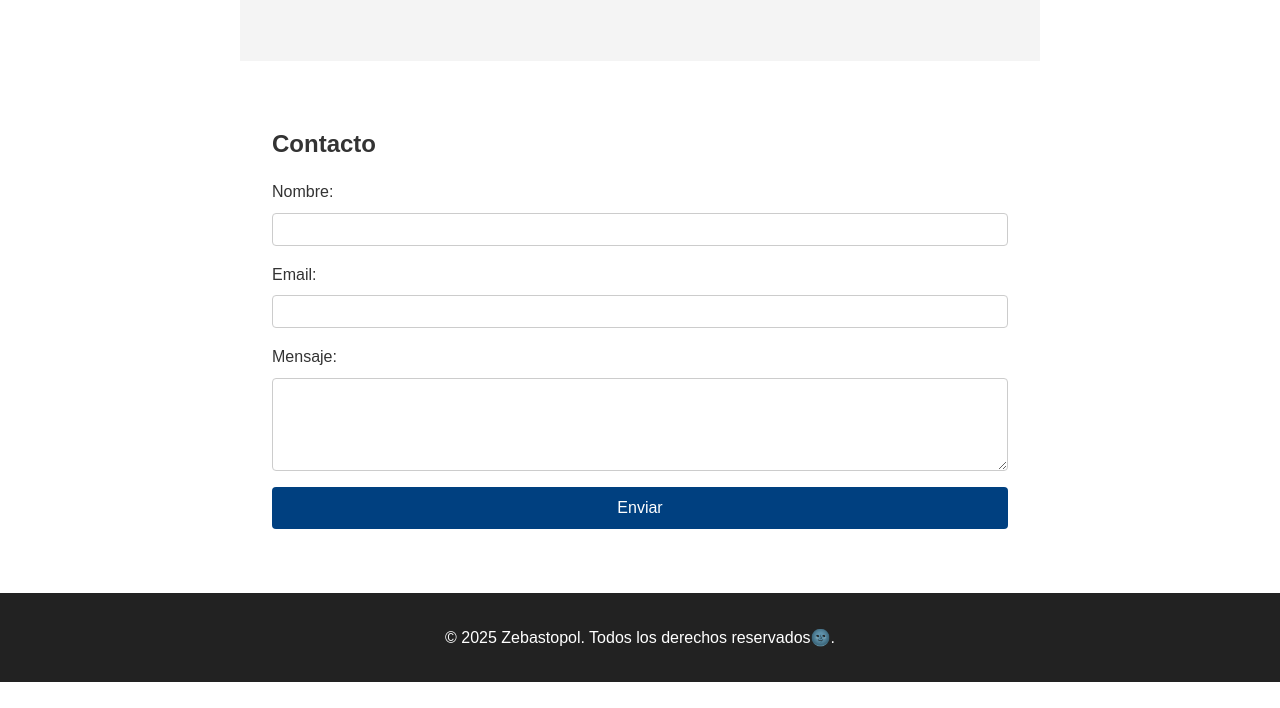
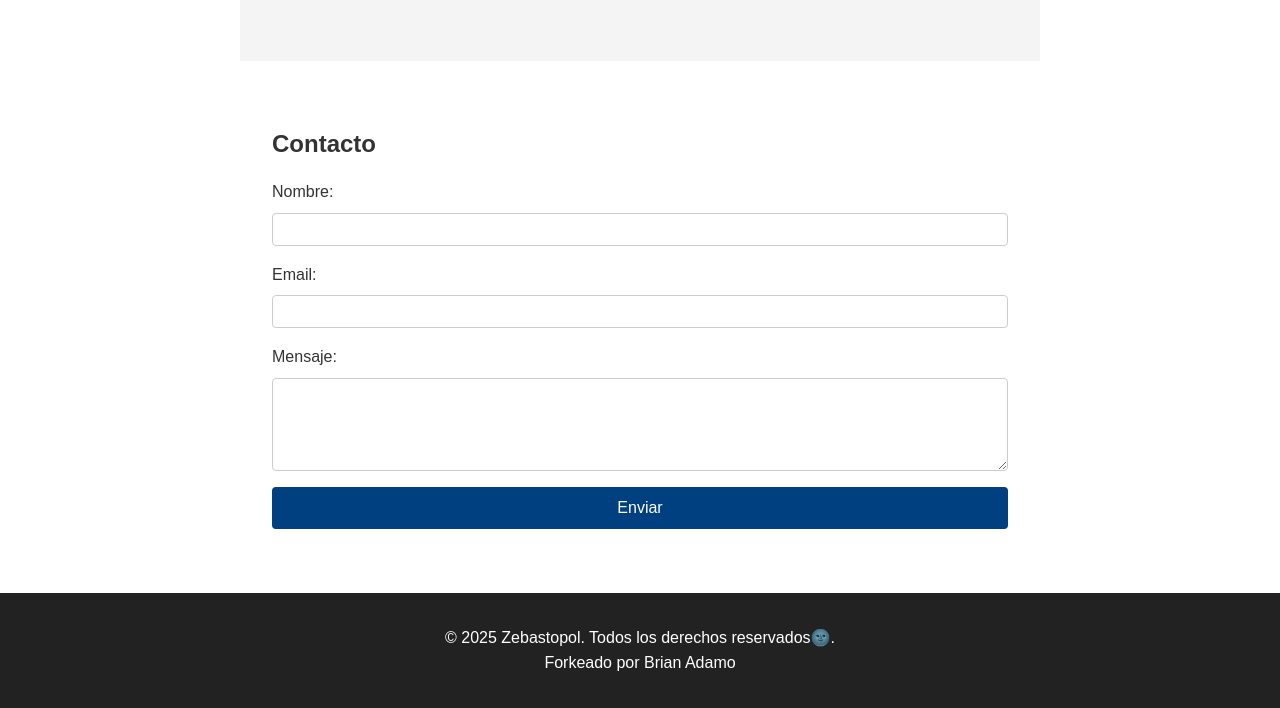
Before and after one commit to BrianAdamo/zebastopol.github.io, a plain HTML site: page index.html in a window 1280 px wide. Shown: the part 2734-3442 px from the top of the page. Before the commit the page ends 3416 px from the top, so only its background shows below. Drawn offline with Linux system fonts and the light colour scheme.

Commit message:
Commit 1
Forkear CV de compañero y hacer 1 Commit

```diff
--- a/index.html
+++ b/index.html
@@ -144,6 +144,7 @@
 
   <footer>
     <p>&copy; 2025 Zebastopol. Todos los derechos reservados🌚.</p>
+    <p>Forkeado por Brian Adamo</p>
   </footer>
 </body>
 </html>
```
